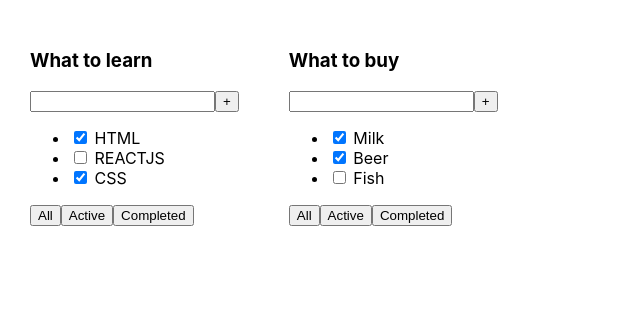
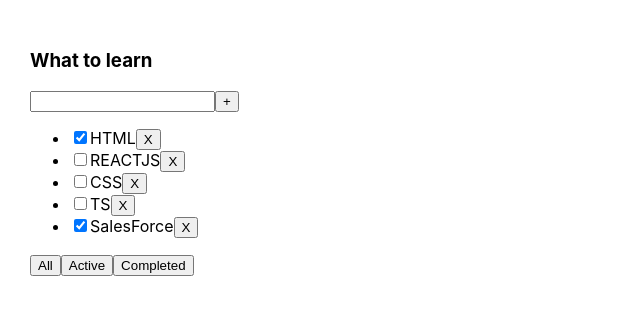
Before and after one commit to DzmitryYesis/TodolistByYesis, a React (Create React App) app: page / in a window 1280 px wide. Shown: the top 314 px of the page, without its empty margins (0-640 px from the left). Built offline with nearby package versions, Linux system fonts and the light colour scheme.

Commit message:
Step 2. Added possibility remove and filtered tasks

```diff
--- a/src/App.tsx
+++ b/src/App.tsx
@@ -1,25 +1,41 @@
-import React from 'react';
+import React, {useState} from 'react';
 import './App.css';
-import Todolists from './Todolists';
+import Todolists, {TasksType} from './Todolists';
+
+type FilterType='all'|'active'|'completed'
 
 function App() {
 
-    const task1=[
+    const [tasks, setTasks]=useState<Array<TasksType>>([
         {id:1, title:'HTML', isDone:true},
         {id:2, title:'REACTJS', isDone:false},
-        {id:3, title:'CSS', isDone:true}
-    ]
+        {id:3, title:'CSS', isDone:false},
+        {id:4, title:'TS', isDone:false},
+        {id:5, title:'SalesForce', isDone:true}
+    ])
 
-    const task2=[
-        {id:1, title:'Milk', isDone:true},
-        {id:2, title:'Beer', isDone:true},
-        {id:3, title:'Fish', isDone:false}
-    ]
+    const removeTask = (taskId:number) => {
+      setTasks(tasks.filter(t=>t.id!==taskId))
+    }
+
+    const [filter, setFilter]=useState<FilterType>('all')
+
+    let tasksFiltered=tasks
+    if(filter==='active'){
+        tasksFiltered=tasks.filter(t=>t.isDone===false)
+    }
+    if(filter==='completed'){
+        tasksFiltered=tasks.filter(t=>t.isDone===true)
+    }
+
 
     return (
         <div className="App">
-           <Todolists title={'What to learn'} tasks={task1}/>
-           <Todolists title={'What to buy'} tasks={task2}/>
+           <Todolists
+               title={'What to learn'}
+               tasks={tasksFiltered}
+               removeTask={removeTask}
+           />
         </div>
     );
 }
--- a/src/Todolists.tsx
+++ b/src/Todolists.tsx
@@ -1,6 +1,6 @@
 import React from 'react';
 
-type TasksType={
+export type TasksType={
     id:number
     title:string
     isDone:boolean
@@ -9,9 +9,13 @@ type TasksType={
 type TodolistsType={
     title:string
     tasks:Array<TasksType>
+    removeTask:(taskId:number)=>void
 }
 
-export const Todolists = ({title,tasks,...props}:TodolistsType) => {
+export const Todolists = ({title,tasks, removeTask,...props}:TodolistsType) => {
+
+
+
     return (
             <div>
                 <h3>{title}</h3>
@@ -20,9 +24,19 @@ export const Todolists = ({title,tasks,...props}:TodolistsType) => {
                     <button>+</button>
                 </div>
                 <ul>
-                    <li><input type={'checkbox'} checked={tasks[0].isDone}/> <span>{tasks[0].title}</span></li>
-                    <li><input type={'checkbox'} checked={tasks[1].isDone}/> <span>{tasks[1].title}</span></li>
-                    <li><input type={'checkbox'} checked={tasks[2].isDone}/> <span>{tasks[2].title}</span></li>
+                    {
+                        tasks.map(t=>{
+
+                            const removeTaskHandler = () => removeTask(t.id)
+
+                            return (
+                            <li key={t.id}>
+                                <input type={'checkbox'} checked={t.isDone}/>
+                                <span>{t.title}</span>
+                                <button onClick={removeTaskHandler}>X</button>
+                            </li>)
+                    })
+                    }
                 </ul>
                 <div>
                     <button>All</button>
```
